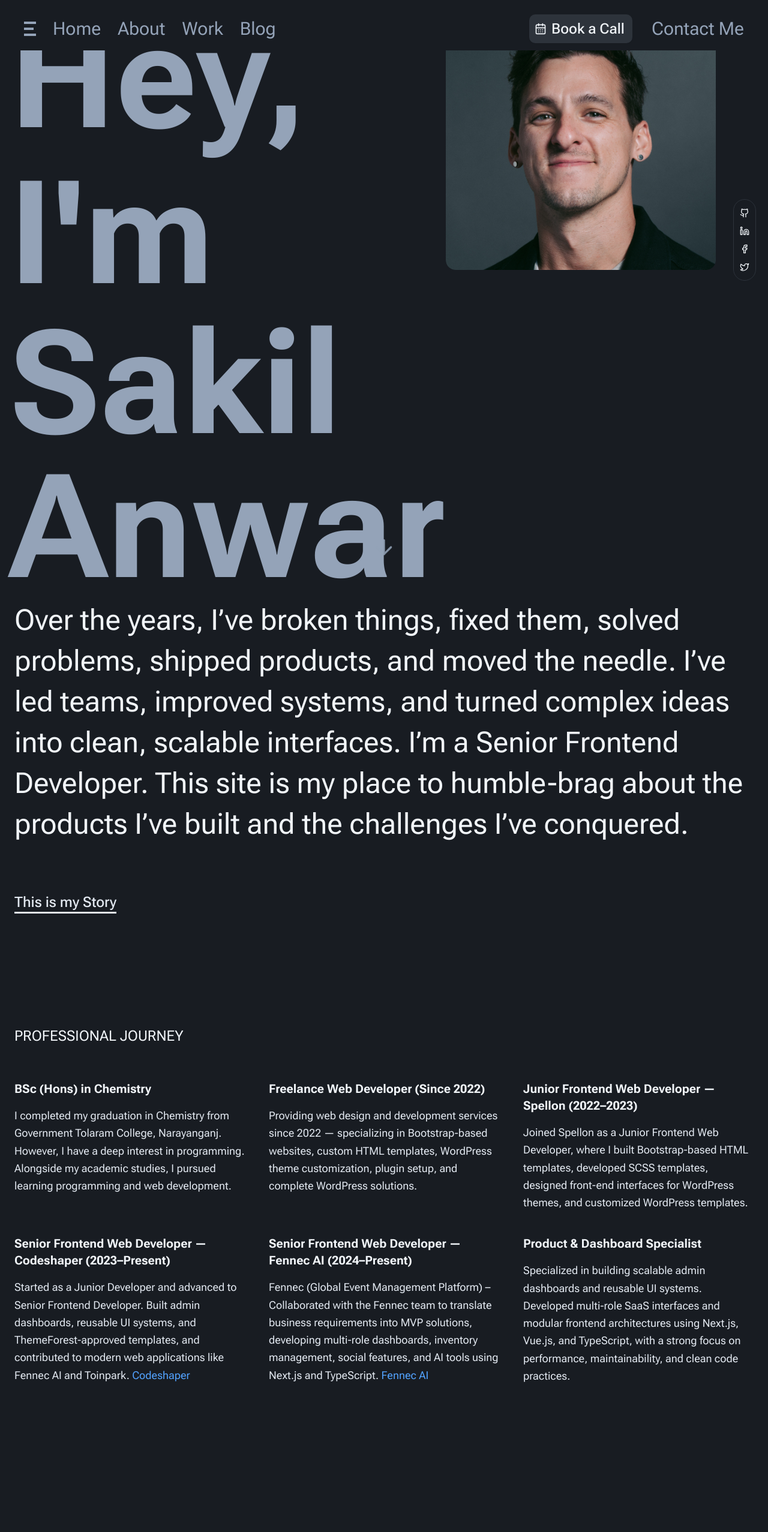
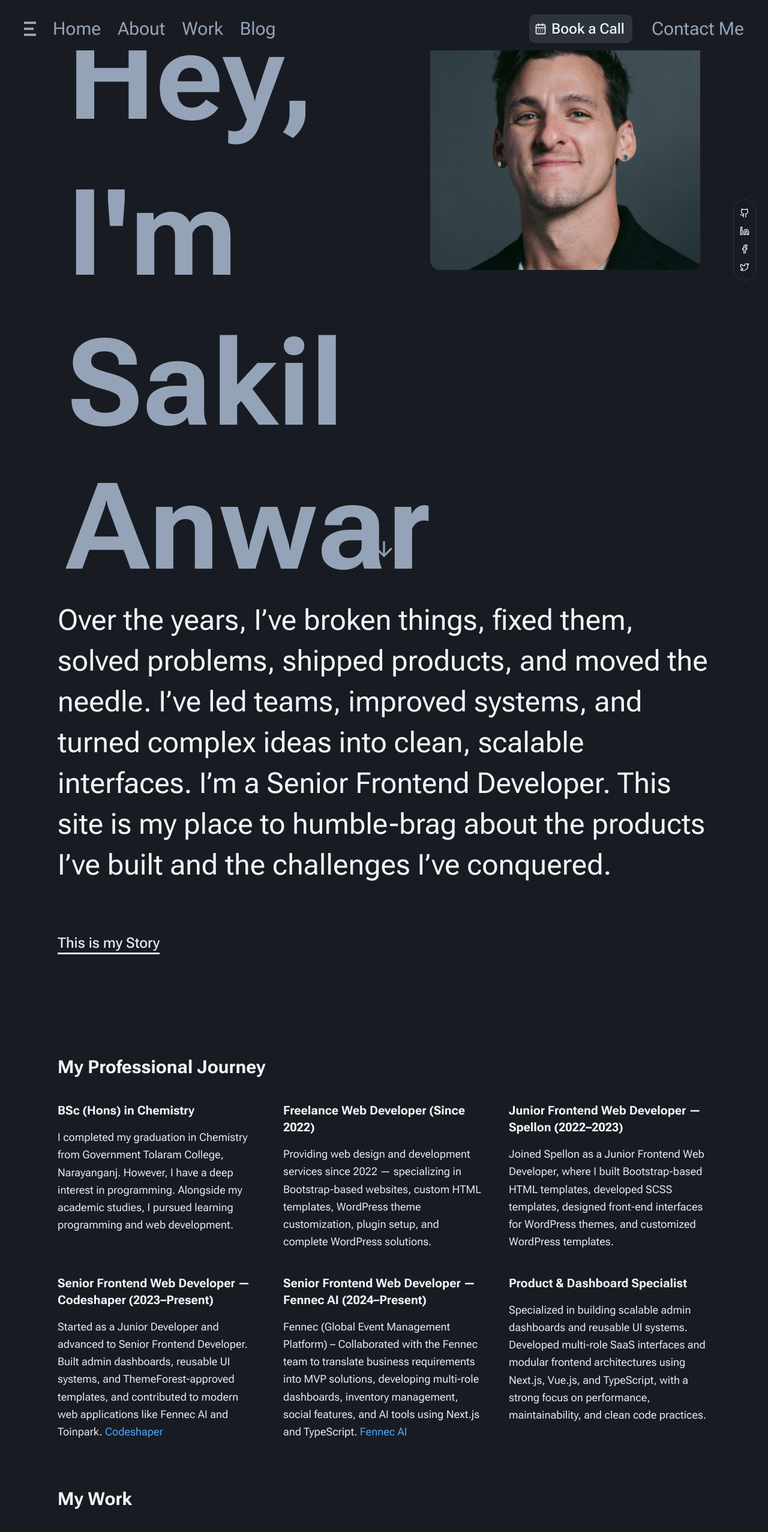
Before and after one commit to sakilanwar12/sakil-anwar, a Next.js app: page / in a window 1280 px wide. Shown: the top 2554 px of the page at 60% size. Before the commit the page ends 2308 px from the top, so only its background shows below. Built offline with nearby package versions, Linux system fonts and the light colour scheme.

Commit message:
add/my story section

```diff
--- a/src/app/Components/MyStory.tsx
+++ b/src/app/Components/MyStory.tsx
@@ -21,17 +21,20 @@ const roles = [
   },
   {
     title: "Senior Frontend Web Developer — Codeshaper (2023–Present)",
-    description: "Started as a Junior Developer and advanced to Senior Frontend Developer. Built admin dashboards, reusable UI systems, and ThemeForest-approved templates, and contributed to modern web applications like Fennec AI and Toinpark.",
+    description:
+      "Started as a Junior Developer and advanced to Senior Frontend Developer. Built admin dashboards, reusable UI systems, and ThemeForest-approved templates, and contributed to modern web applications like Fennec AI and Toinpark.",
     link: { label: "Codeshaper", href: "https://codeshaper.net/" },
   },
   {
     title: "Senior Frontend Web Developer — Fennec AI (2024–Present)",
-    description: "Fennec (Global Event Management Platform) – Collaborated with the Fennec team to translate business requirements into MVP solutions, developing multi-role dashboards, inventory management, social features, and AI tools using Next.js and TypeScript.",
+    description:
+      "Fennec (Global Event Management Platform) – Collaborated with the Fennec team to translate business requirements into MVP solutions, developing multi-role dashboards, inventory management, social features, and AI tools using Next.js and TypeScript.",
     link: { label: "Fennec AI", href: "https://app.fennecapp.com/" },
   },
   {
     title: "Product & Dashboard Specialist",
-    description: "Specialized in building scalable admin dashboards and reusable UI systems. Developed multi-role SaaS interfaces and modular frontend architectures using Next.js, Vue.js, and TypeScript, with a strong focus on performance, maintainability, and clean code practices.",
+    description:
+      "Specialized in building scalable admin dashboards and reusable UI systems. Developed multi-role SaaS interfaces and modular frontend architectures using Next.js, Vue.js, and TypeScript, with a strong focus on performance, maintainability, and clean code practices.",
   },
 ];
 
@@ -76,7 +79,7 @@ function MyStory() {
   };
 
   return (
-    <div className="px-6">
+    <div>
       <p className="text-5xl leading-[68px]">
         {
           "Over the years, I’ve broken things, fixed them, solved problems, shipped products, and moved the needle. I’ve led teams, improved systems, and turned complex ideas into clean, scalable interfaces.  I’m a Senior Frontend Developer. This site is my place to humble-brag about the products I’ve built and the challenges I’ve conquered."
@@ -91,7 +94,10 @@ function MyStory() {
       <div className="h-[100px]"></div>
       <div ref={storyRef}>
         <div className="h-[70px]"></div>
-        <h4 className="mb-10 text-2xl leading-[68px] uppercase">Professional Journey</h4>
+        <h4 className="text-default-100 mb-10 text-3xl font-bold">
+          My Professional Journey
+        </h4>
+
         <div>
           <RoleGrid />
         </div>
--- /dev/null
+++ b/src/app/Components/MyWork.tsx
@@ -0,0 +1,12 @@
+function MyWork() {
+    return (
+        <div className="mt-20">
+             <h3 className="text-default-100 mb-10 text-3xl font-bold">My Work</h3>
+             <div>
+
+             </div>
+        </div>
+    );
+}
+
+export default MyWork;
--- a/src/app/page.tsx
+++ b/src/app/page.tsx
@@ -1,13 +1,17 @@
 import Hero from "@/components/sections/Hero";
 import Header from "@/components/Header";
 import MyStory from "./Components/MyStory";
+import MyWork from "./Components/MyWork";
 
 function WebDeveloperPortfolio() {
   return (
     <div>
       <Header />
-      <Hero />
-      <MyStory/>
+      <div className="px-24">
+        <Hero />
+        <MyStory />
+        <MyWork />
+      </div>
     </div>
   );
 }
--- a/src/components/sections/Hero/index.tsx
+++ b/src/components/sections/Hero/index.tsx
@@ -145,11 +145,11 @@ function Hero() {
     <section className="relative flex min-h-screen flex-col justify-center px-4">
       <div className="flex">
         <div className="text-default-400 flex-1">
-          <h2 className="text-[240px] leading-[260px] font-bold">
+          <h2 className="text-[200px] leading-[260px] font-bold">
             <span className="hover:text-default-100">Hey,</span>{" "}
             <span className="hover:text-default-100"> {" I'm"}</span>
           </h2>
-          <h3 className="text-[240px] leading-[240px] font-bold">
+          <h3 className="text-[200px] leading-[240px] font-bold">
             <span className="hover:text-default-100"> Sakil</span>{" "}
             <span className="hover:text-default-100">Anwar</span>
           </h3>
--- a/src/styles/globals.css
+++ b/src/styles/globals.css
@@ -150,14 +150,13 @@
       linear-gradient(hsla(0, 0%, 100%, 0.1) 1px, transparent 0),
       linear-gradient(90deg, hsla(0, 0%, 100%, 0.1) 1px, transparent 0);
   }
-
 }
 @utility container {
   margin-inline: auto;
   padding-inline: 1rem;
 
   @variant xl {
-    max-width: 1210px;
+    max-width: 1528px;
   }
 }
 @utility grid-background {
```
